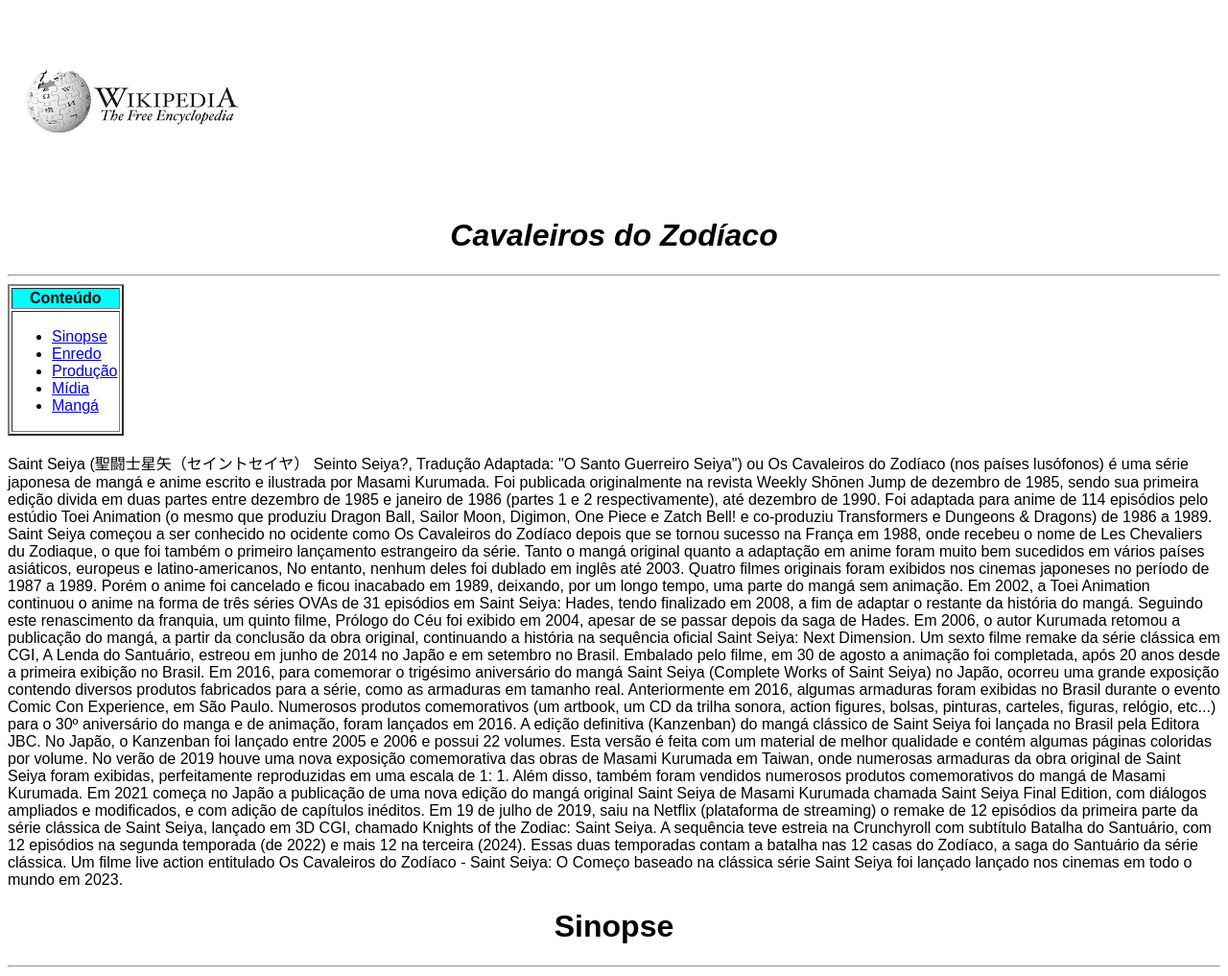
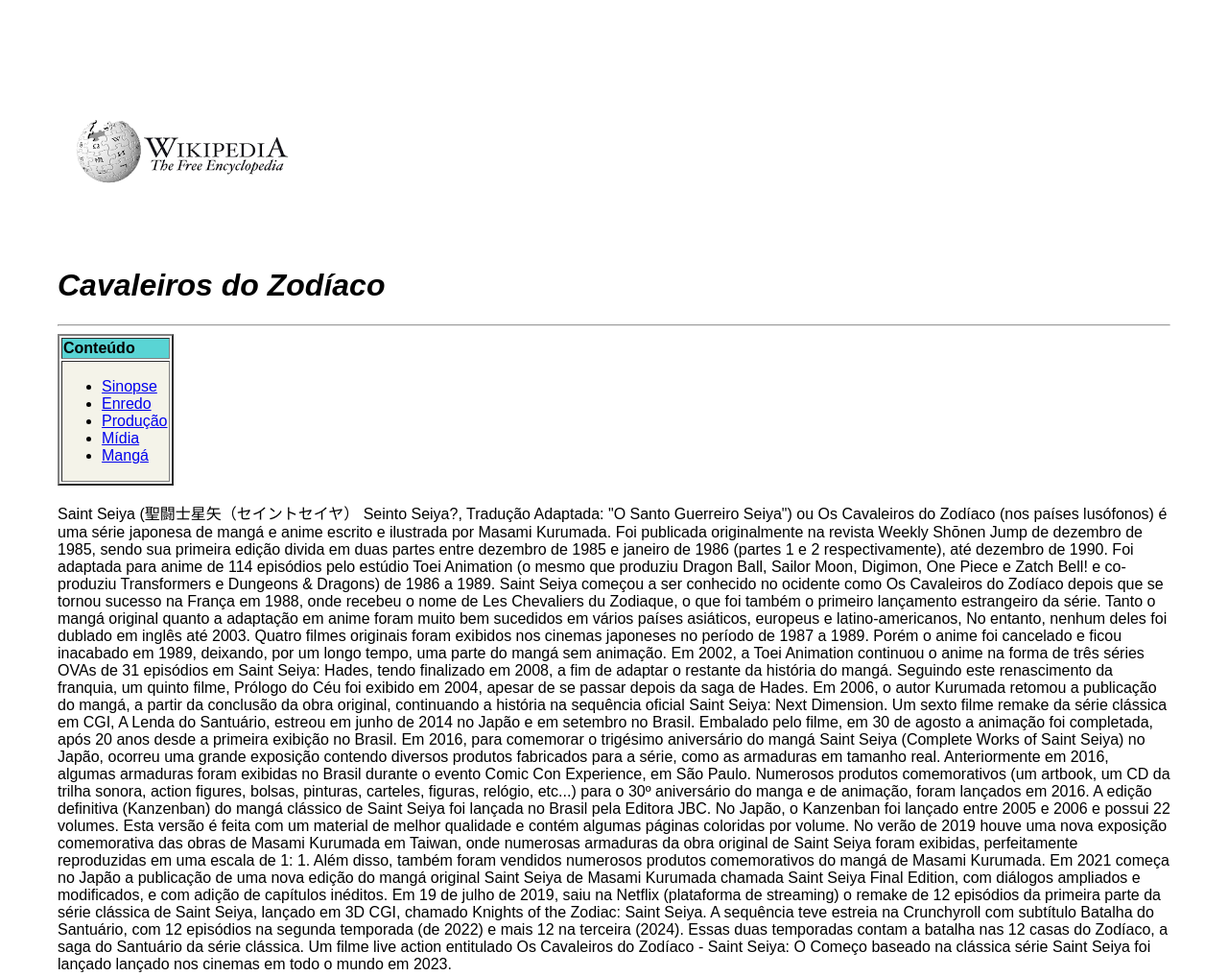
Before and after one commit to kainanhenrique200/webII, a plain HTML site: page cavaleiros.html in a window 1280 px wide. Shown: the top 1017 px of the page at 96% size. Drawn offline with Linux system fonts and the light colour scheme.

Commit message:
Update estilos.css

```diff
--- a/estilos.css
+++ b/estilos.css
@@ -1,6 +1,6 @@
-h1{
+#wik{
+color: rgb(29, 27, 27);
 text-align: center;
-color: rgb(0, 0, 0);
 }
 .prin{
 
@@ -13,10 +13,10 @@
 }
 body{
     font-family: Arial, Helvetica, sans-serif;
-
+  margin: 60px;
 }
 #ca{
-    background-color: aqua;
+    background-color: rgb(89, 212, 212);
 }
 
 .capa{
@@ -38,5 +38,13 @@
 }
 #Topo{
     text-align: center;
+}
 
+
+#dois{
+  text-align: center;
 }
+tbody{
+  background-color: rgba(240, 239, 224, 0.705);
+  text-align: left;
+}
```
